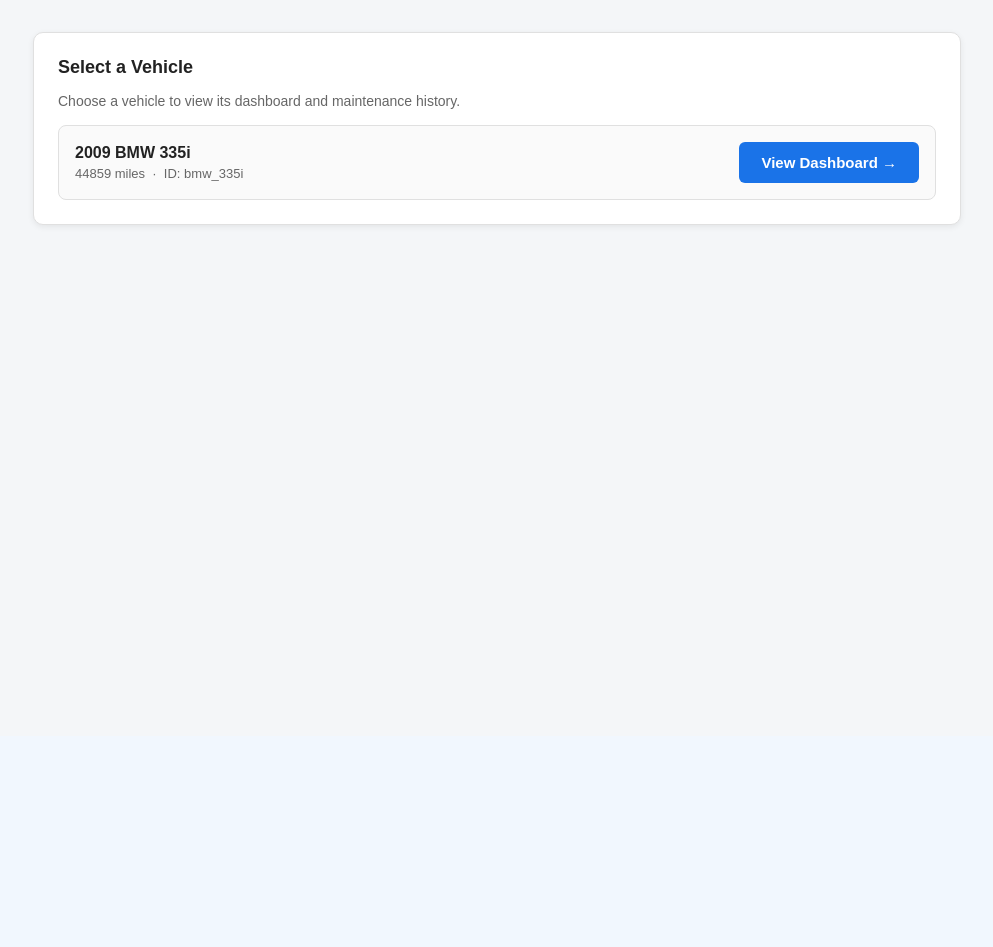
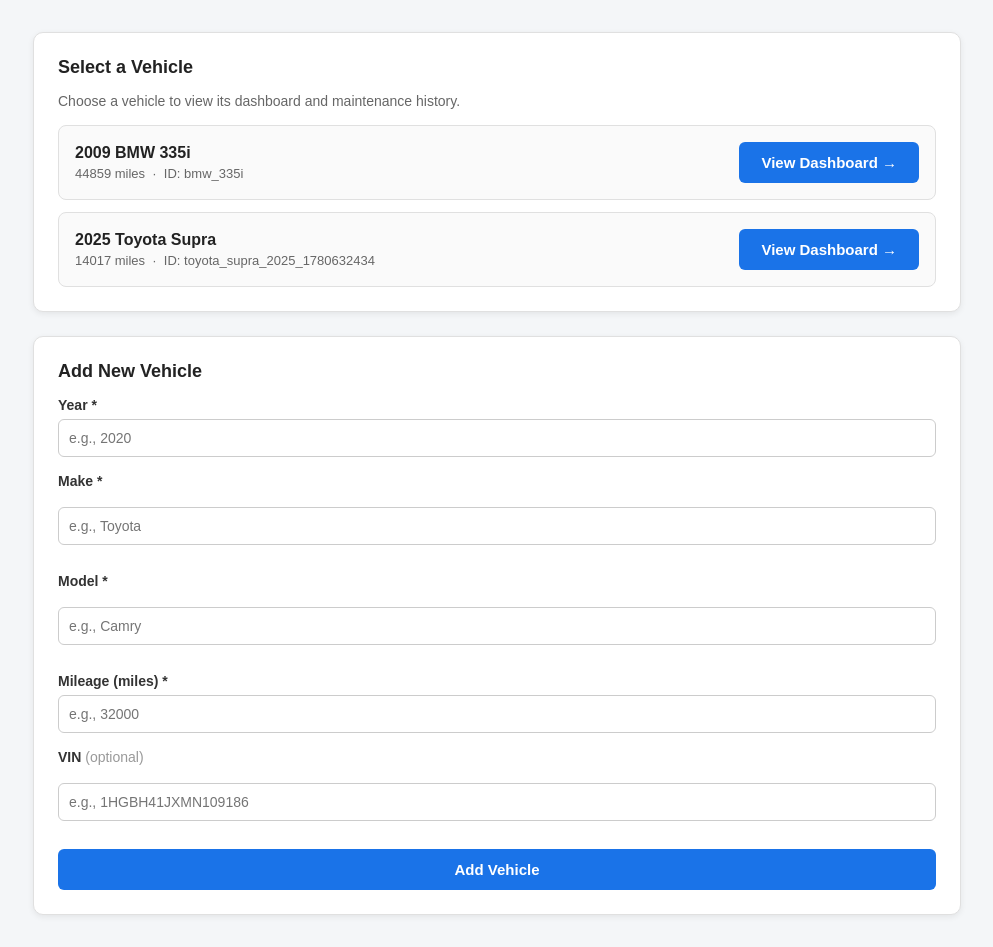
Before and after one commit to horaetht/ai-automobile-capstone, a Flask app: page /vehicles in a window 1280 px wide. Shown: the part 64-1011 px from the top of the page, without its empty margins (143-1136 px from the left). Before the commit the page ends 292 px from the top, so only its background shows below. Run offline with Flask 3, Linux system fonts and the light colour scheme.

Commit message:
added dashboard create/add new vehicle options

```diff
--- a/app/main.py
+++ b/app/main.py
@@ -1,5 +1,7 @@
-from flask import Flask, render_template, request, jsonify
+from flask import Flask, render_template, request, jsonify, redirect, url_for
 import pandas as pd
+import re
+import time
 from app.services.vehicle_sync import SimulatedVehicleDataProvider
 
 app = Flask(__name__)
@@ -92,18 +94,59 @@ def save_maintenance_record(vehicle_id, date, mileage, description, parts, notes
     df = pd.concat([df, pd.DataFrame([new_record])], ignore_index=True)
     df.to_csv("data/maintenance_records.csv", index=False)
 
+def create_vehicle_id(year, make, model):
+    raw = f"{make}_{model}_{year}".lower()
+    safe = re.sub(r"[^a-z0-9_]", "_", raw)
+    safe = re.sub(r"_+", "_", safe).strip("_")
+    return f"{safe}_{int(time.time())}"
+
+def save_new_vehicle(vehicle_data):
+    try:
+        df = pd.read_csv("data/vehicles.csv")
+    except FileNotFoundError:
+        df = pd.DataFrame(columns=["id", "year", "make", "model", "mileage", "battery_voltage", "fuel_level", "engine_temperature", "dtc_code", "last_synced_at"])
+    df = pd.concat([df, pd.DataFrame([vehicle_data])], ignore_index=True)
+    df.to_csv("data/vehicles.csv", index=False)
+
 @app.route("/")
 def home():
     return render_template("home.html")
 
-@app.route("/vehicles")
+@app.route("/vehicles", methods=["GET", "POST"])
 def vehicles():
+    error = None
+    if request.method == "POST":
+        year = request.form.get("year", "").strip()
+        make = request.form.get("make", "").strip()
+        model = request.form.get("model", "").strip()
+        mileage = request.form.get("mileage", "").strip()
+        vin = request.form.get("vin", "").strip()
+
+        if not year or not make or not model or not mileage:
+            error = "Year, Make, Model, and Mileage are required."
+        else:
+            vehicle_id = create_vehicle_id(year, make, model)
+            new_vehicle = {
+                "id": vehicle_id,
+                "year": int(year),
+                "make": make,
+                "model": model,
+                "mileage": float(mileage),
+                "battery_voltage": 12.6,
+                "fuel_level": 50,
+                "engine_temperature": 180,
+                "dtc_code": "",
+                "last_synced_at": ""
+            }
+            save_new_vehicle(new_vehicle)
+            return redirect(url_for("vehicles"))
+
     try:
         df = pd.read_csv("data/vehicles.csv")
         vehicles_list = df.to_dict('records')
     except FileNotFoundError:
         vehicles_list = []
-    return render_template("vehicles.html", vehicles=vehicles_list)
+    return render_template("vehicles.html", vehicles=vehicles_list, error=error)
 
 @app.route("/dashboard")
 def dashboard():
--- a/app/templates/vehicles.html
+++ b/app/templates/vehicles.html
@@ -38,6 +38,36 @@
             {% endif %}
         </section>
 
+        <section class="card">
+            <h2 class="card-title">Add New Vehicle</h2>
+            {% if error %}
+                <p style="color:#d32f2f; background:#ffebee; padding:10px 14px; border-radius:6px; border-left:4px solid #f44336; font-size:14px; margin-bottom:16px;">{{ error }}</p>
+            {% endif %}
+            <form method="POST" class="maintenance-form">
+                <div class="form-group">
+                    <label for="year">Year *</label>
+                    <input type="number" id="year" name="year" placeholder="e.g., 2020" min="1900" max="2100" required>
+                </div>
+                <div class="form-group">
+                    <label for="make">Make *</label>
+                    <input type="text" id="make" name="make" placeholder="e.g., Toyota" required>
+                </div>
+                <div class="form-group">
+                    <label for="model">Model *</label>
+                    <input type="text" id="model" name="model" placeholder="e.g., Camry" required>
+                </div>
+                <div class="form-group">
+                    <label for="mileage">Mileage (miles) *</label>
+                    <input type="number" id="mileage" name="mileage" placeholder="e.g., 32000" min="0" required>
+                </div>
+                <div class="form-group">
+                    <label for="vin">VIN <span style="font-weight:normal; color:#999;">(optional)</span></label>
+                    <input type="text" id="vin" name="vin" placeholder="e.g., 1HGBH41JXMN109186">
+                </div>
+                <button type="submit" class="btn btn-primary">Add Vehicle</button>
+            </form>
+        </section>
+
     </main>
 </body>
 </html>
--- a/data/vehicle_data_logs.csv
+++ b/data/vehicle_data_logs.csv
@@ -16,3 +16,4 @@ timestamp,vehicle_id,mileage,battery_voltage,fuel_level,engine_temperature,dtc_c
 2026-06-03T16:44:32.054932,bmw_335i,44807.0,12.35,23.0,182,P0420
 2026-06-03T16:44:32.635699,bmw_335i,44828.0,12.11,23.0,172,P0171
 2026-06-03T16:44:32.890646,bmw_335i,44859.0,13.25,23.0,194,
+2026-06-04T21:07:17.936265,toyota_supra_2025_1780632434,14017.0,12.62,44.0,181,P0420
--- a/data/vehicles.csv
+++ b/data/vehicles.csv
@@ -1,2 +1,3 @@
 id,year,make,model,mileage,battery_voltage,fuel_level,engine_temperature,dtc_code,last_synced_at
 bmw_335i,2009,BMW,335i,44859.0,13.25,23.0,194,,2026-06-03T16:44:32.890646
+toyota_supra_2025_1780632434,2025,Toyota,Supra,14017.0,12.62,44.0,181,P0420,2026-06-04T21:07:17.936265
```
